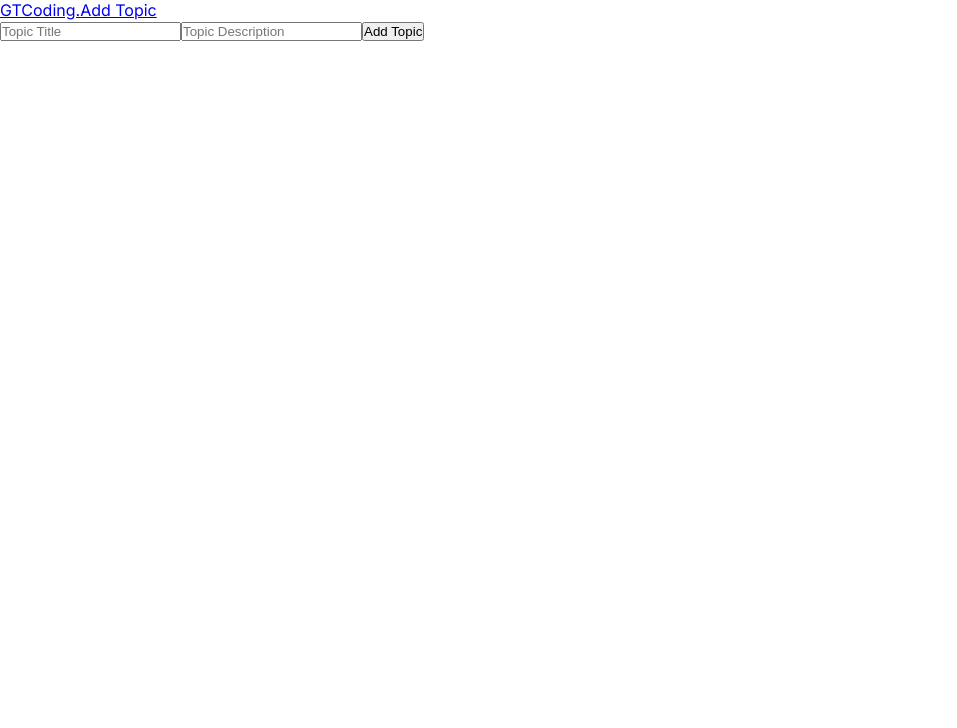
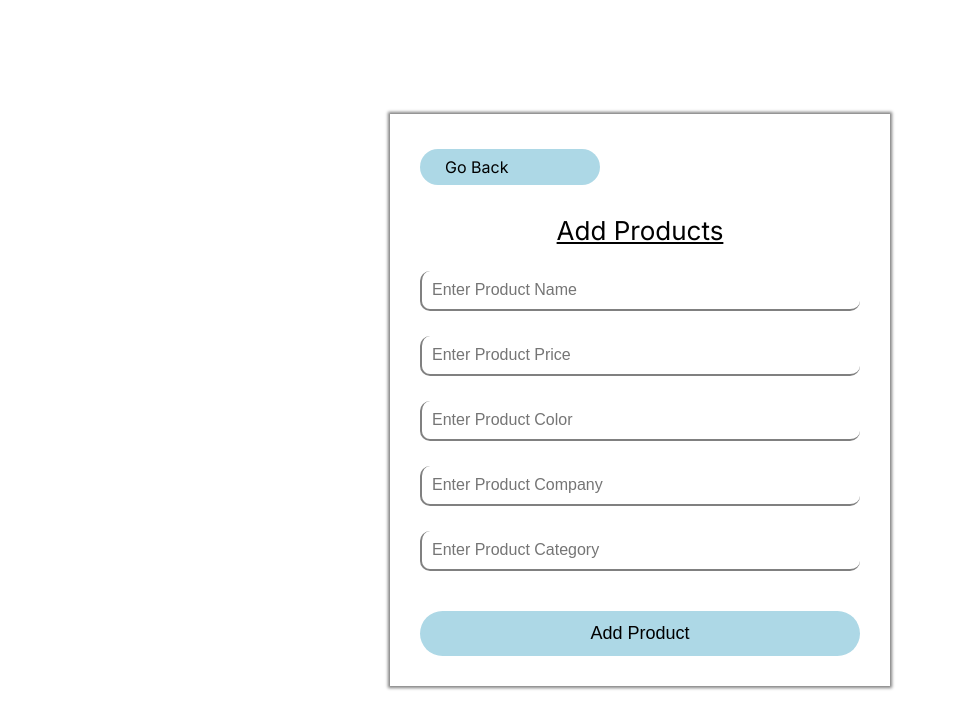
Before and after one commit to jigneshgit935/Crud-Application-Nextjs, a Next.js app: page /addTopic in a window 1280 px wide. Shown: the top 728 px of the page, without its empty margins (0-957 px from the left). Built offline with nearby package versions, Linux system fonts and the light colour scheme.

Commit message:
add products screens and product list des

```diff
--- a/app/addTopic/page.jsx
+++ b/app/addTopic/page.jsx
@@ -2,64 +2,89 @@
 
 import { useState } from 'react';
 import { useRouter } from 'next/navigation';
+import Link from 'next/link';
+import './style.css';
 
 export default function AddTopic() {
-  const [title, setTitle] = useState('');
-  const [description, setDescription] = useState('');
+  const [name, setName] = useState('');
+  const [price, setPrice] = useState('');
+  const [color, setColor] = useState('');
+  const [company, setCompany] = useState('');
+  const [category, setCategory] = useState('');
 
   const router = useRouter();
 
   const handleSubmit = async (e) => {
     e.preventDefault();
 
-    if (!title || !description) {
-      alert('Title and description are required.');
+    if (!name || !price || !color || !company || !category) {
+      alert('All Fields are required');
       return;
     }
 
     try {
-      const res = await fetch('/api/topics', {
+      const res = await fetch('/api/products', {
         method: 'POST',
         headers: {
           'Content-type': 'application/json',
         },
-        body: JSON.stringify({ title, description }),
+        body: JSON.stringify({ name, price, color, company, category }),
       });
-
       if (res.ok) {
         router.push('/');
       } else {
-        throw new Error('Failed to create a topic');
+        alert('Something went wrong');
       }
-    } catch (error) {
-      console.log(error);
-    }
+    } catch (error) {}
   };
 
   return (
-    <form onSubmit={handleSubmit} className="flex flex-col gap-3">
-      <input
-        onChange={(e) => setTitle(e.target.value)}
-        value={title}
-        className="border border-slate-500 px-8 py-2"
-        type="text"
-        placeholder="Topic Title"
-      />
+    <div className="bgMain">
+      <div className="inputMain">
+        <Link className="linkdesign" href="/">
+          Go Back
+        </Link>
+        <h3 className="heading">Add Products</h3>
 
-      <input
-        onChange={(e) => setDescription(e.target.value)}
-        value={description}
-        className="border border-slate-500 px-8 py-2"
-        type="text"
-        placeholder="Topic Description"
-      />
-
-      <button
-        type="submit"
-        className="bg-green-600 font-bold text-white py-3 px-6 w-fit"
-      >
-        Add Topic
-      </button>
-    </form>
+        <input
+          value={name}
+          onChange={(e) => setName(e.target.value)}
+          className="inputStyle"
+          type="text"
+          placeholder="Enter Product Name"
+        />
+        <input
+          value={price}
+          onChange={(e) => setPrice(e.target.value)}
+          className="inputStyle"
+          type="text"
+          placeholder="Enter Product Price"
+        />
+        <input
+          value={color}
+          onChange={(e) => setColor(e.target.value)}
+          className="inputStyle"
+          type="text"
+          placeholder="Enter Product Color"
+        />
+        <input
+          value={company}
+          onChange={(e) => setCompany(e.target.value)}
+          className="inputStyle"
+          type="text"
+          placeholder="Enter Product Company"
+        />
+        <input
+          value={category}
+          onChange={(e) => setCategory(e.target.value)}
+          className="inputStyle"
+          type="text"
+          placeholder="Enter Product Category"
+        />
+        <button onClick={handleSubmit} type="submit" className="buttonStyle">
+          Add Product
+        </button>
+      </div>
+    </div>
   );
 }
--- /dev/null
+++ b/app/addTopic/style.css
@@ -0,0 +1,42 @@
+.bgMain {
+  height: 100vh;
+  display: flex;
+  justify-content: center;
+  align-items: center;
+}
+
+.inputMain {
+  display: flex;
+  flex-direction: column;
+  width: 500px;
+  box-shadow: 0px 0px 3px 2px grey;
+  margin: auto;
+  gap: 25px;
+  padding: 30px;
+}
+.heading {
+  font-size: 26px;
+  font-weight: normal;
+  text-align: center;
+  text-decoration: underline;
+  cursor: pointer;
+}
+.inputStyle {
+  padding: 10px;
+  font-size: 16px;
+  border-radius: 10px;
+  border: none;
+  outline: none;
+  border-bottom: 2px solid grey;
+  border-left: 2px solid grey;
+}
+.buttonStyle {
+  margin-top: 15px;
+  border-radius: 40px;
+  padding: 12px;
+  font-size: 18px;
+  outline: none;
+  border: none;
+  cursor: pointer;
+  background-color: #add8e6;
+}
--- a/app/layout.js
+++ b/app/layout.js
@@ -13,10 +13,7 @@ export default function RootLayout({ children }) {
   return (
     <html lang="en">
       <body className={inter.className}>
-        <div className="max-w-3xl mx-auto p-4">
-          <Navbar />
-          <div className="mt-8">{children}</div>
-        </div>
+        <div>{children}</div>
       </body>
     </html>
   );
```
Also changed, not shown: components/TopicsList.jsx (+13 -3 lines).
